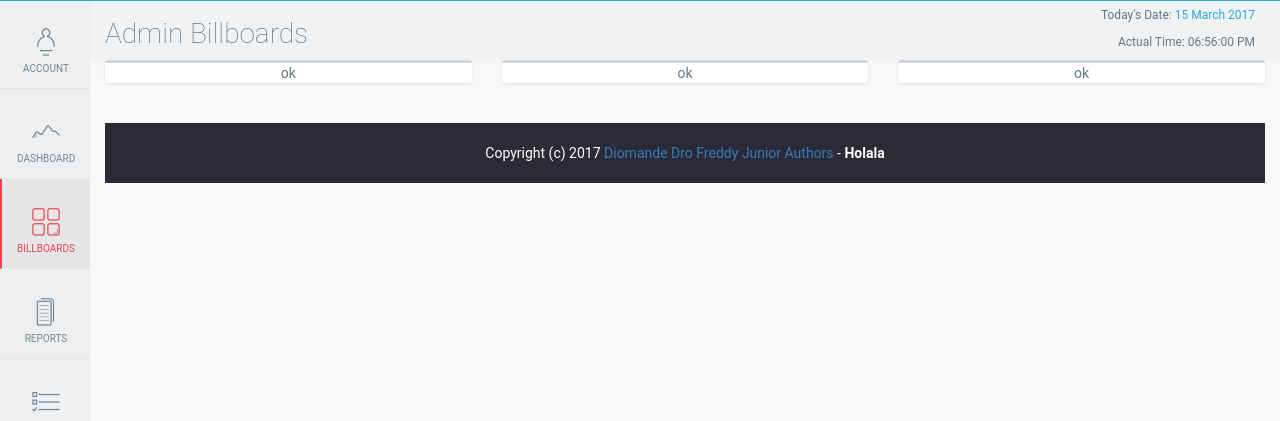
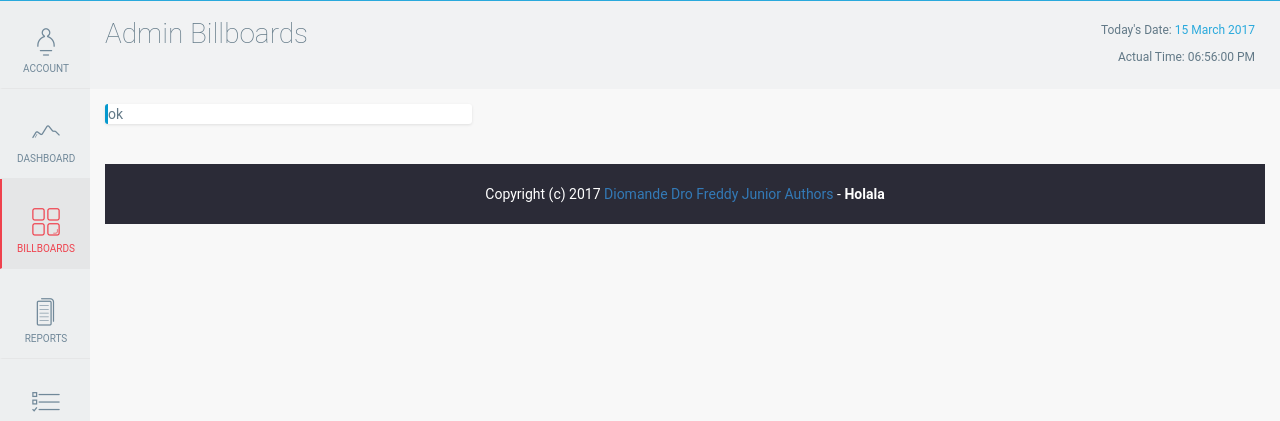
Before and after one commit to frediustc/ProjectIT, a PHP site: page /billboards/ in a window 1280 px wide. Shown: the part 51-472 px from the top of the page. Run offline with PHP 8.4, Linux system fonts and the light colour scheme; some libraries are stand-ins or nearby versions; some web fonts are replaced.

Commit message:
resolved design problem about page title margin-bottom and height

```diff
--- a/billboards/Index.php
+++ b/billboards/Index.php
@@ -5,19 +5,9 @@ $rep = "../";
 include($rep . "php/include/head.php");
 include($rep . "php/include/menu.php");
 ?>
-<div class="row text-center charts">
+<div class="row">
     <div class="col-sm-4">
-        <div class="box box-top" id="visitors">
-            ok
-        </div>
-    </div>
-    <div class="col-sm-4">
-        <div class="box box-top" id="orders">
-            ok
-        </div>
-    </div>
-    <div class="col-sm-4">
-        <div class="box box-top" id="reports">
+        <div class="box box-left box-primary">
             ok
         </div>
     </div>
--- a/css/Admin.dashboard.css
+++ b/css/Admin.dashboard.css
@@ -1,7 +1,3 @@
-.charts
-{
-    padding-top: 15px;
-}
 .container-wrapper
 {
     border:1px solid '#E1E1E1';
--- a/css/admin.css
+++ b/css/admin.css
@@ -111,6 +111,8 @@ button[class*="ddfj-"]:hover, button[class*="ddfj-"]:focus, button[class*="ddfj-
 .page-title
 {
     background-color: #f1f2f3;
+    height: 90px;
+    margin-bottom: 15px;
 }
 h1
 {
```
Also changed, not shown: css/Admin.dashboard.min.css (+1 -1 lines), css/admin.min.css (+1 -1 lines).
